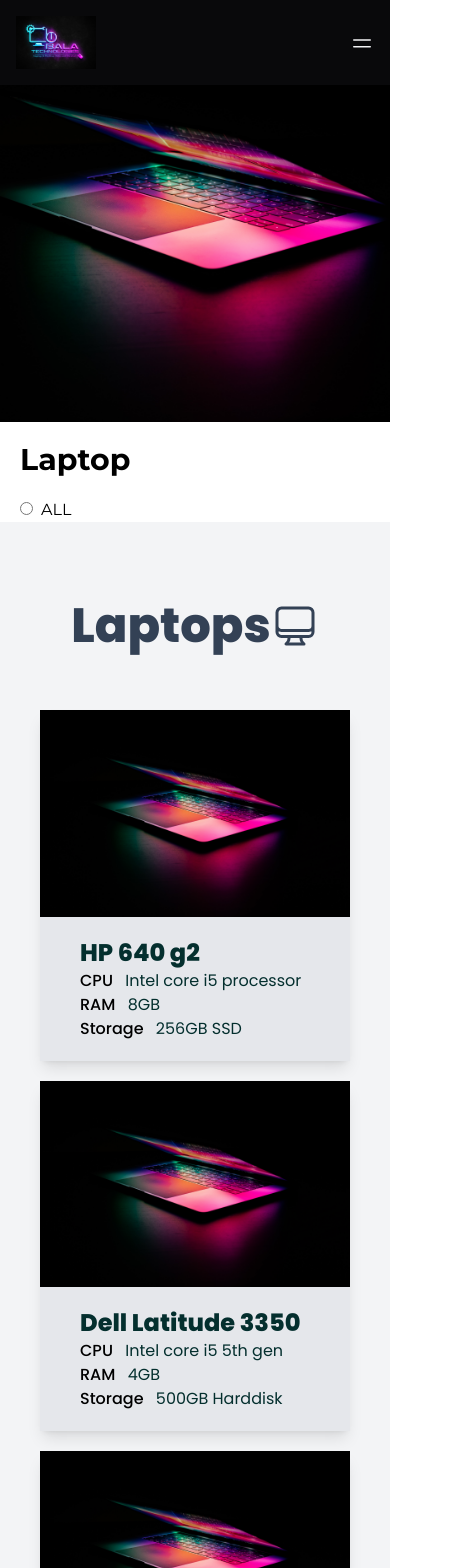
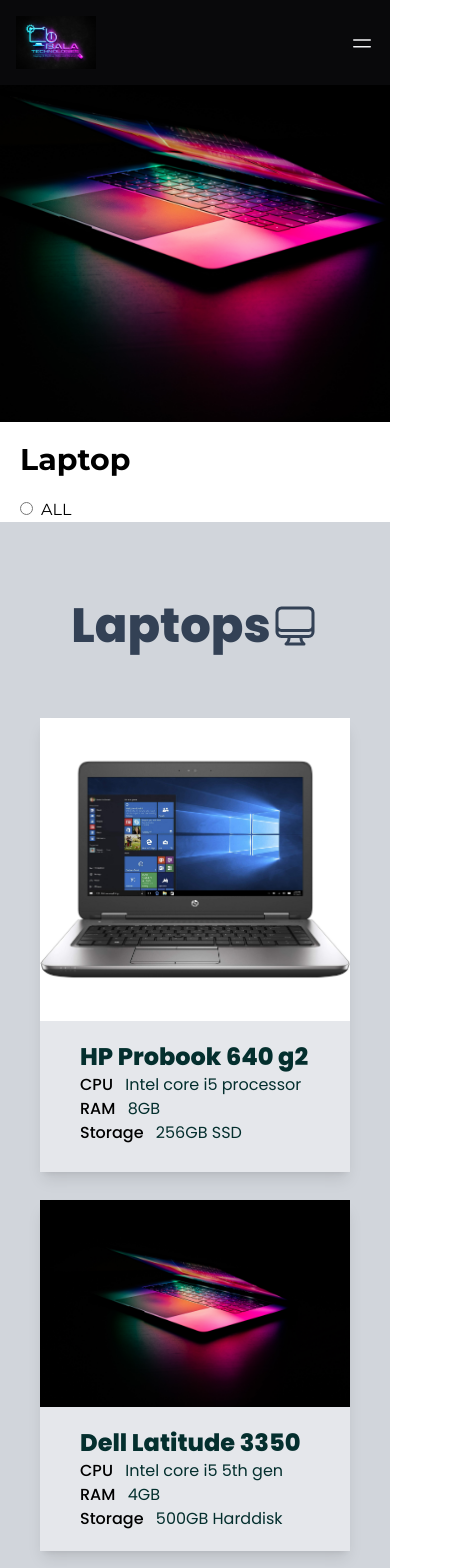
Before and after one commit to balaragavesh/bala-tech, a React (Vite) app: page / in a window 390 px wide. Shown: the top 1568 px of the page, 456 px wide, since content can reach past the window. Built offline with nearby package versions, Linux system fonts and the light colour scheme.

Commit message:
First single page

```diff
--- a/src/App.jsx
+++ b/src/App.jsx
@@ -7,16 +7,25 @@ import Services from "./component/Services";
 import Laptop from "./component/Laptop";
 import Footer from "./component/Footer";
 function App() {
+  const scrollToSection = (sectionId) => {
+    const element = document.getElementById(sectionId);
+    if (element) {
+      element.scrollIntoView({ behavior: 'smooth' });
+    }
+  };
   return (
     <div className="App">
       <Router>
-        <Navbar />
+        <Navbar scrollToSection={scrollToSection}/>
         <Routes>
           <Route exact path="/" element={<Hero />} />
           <Route exact path="/about" element={<About />} />
           <Route exact path="/services" element={<Services />} />
           <Route exact path="/laptop" element={<Laptop />} />
         </Routes>
+        <About />
+        <Services/>
+        <Laptop />
         <Footer />
       </Router>
     </div>
--- a/src/component/About.jsx
+++ b/src/component/About.jsx
@@ -2,7 +2,7 @@ import React from "react";
 
 export default function About() {
   return (
-    <div className="flex justify-center  flex-col px-10 md:px-28 bg-white min-h-screen py-28">
+    <div className="flex justify-center  flex-col px-10 md:px-28 bg-gray-300 min-h-screen py-28">
       <h1 className=" multicolor-text font-Montserrat text-6xl md:text-6xl font-bold  text-left">
         About Bala Technologies
       </h1>
--- a/src/component/Home/LaptopItem.jsx
+++ b/src/component/Home/LaptopItem.jsx
@@ -7,7 +7,7 @@ export default function LaptopItem({ item, index, handleModal }) {
       key={index}
       className="font-Poppins relative cursor-pointer shadow-lg flex flex-col bg-gray-200 "
     >
-      <img src={item.image} className="" alt="" />
+      <img src={item.image} className="h-2/3" alt="" />
       <div className="flex flex-col px-10 py-5">
         <div className="font-medium">
           <span className="text-teal-950 font-bold text-2xl">
--- a/src/component/Home/LaptopList.jsx
+++ b/src/component/Home/LaptopList.jsx
@@ -13,7 +13,7 @@ export default function LaptopList() {
     setModal(true);
   };
   return (
-    <div className="bg-gray-100 relative grid grid-cols-1 md:grid-cols-3  lg:grid-cols-5  p-10 gap-5">
+    <div className="bg-gray-300 relative grid grid-cols-1 md:grid-cols-3  lg:grid-cols-4  p-10 gap-7">
       {isLaptop ? (
         <>
           <h1 className="flex items-center justify-center col-span-1 md:col-span-3 lg:col-span-5 font-Poppins my-10 font-bold text-center text-5xl text-slate-700">
--- a/src/component/Services.jsx
+++ b/src/component/Services.jsx
@@ -84,7 +84,7 @@ export default function Services() {
           </li>
         </ul>
 
-        <a href="#" className="font-Poppins bg-zinc-900 px-4 py-2 rounded">
+        <a href="#" className="font-Poppins bg-blue-500 px-4 py-2 rounded text-white">
           Contact Us
         </a>
       </div>
--- a/src/component/json/laptop.json
+++ b/src/component/json/laptop.json
@@ -1,8 +1,8 @@
 [
   {
     "id": 1,
-    "productName": "HP 640 g2",
-    "image": "/src/assets/img1.jpg",
+    "productName": "HP Probook 640 g2",
+    "image": "/src/assets/HP 640 g2.jpg",
     "cpu": "Intel core i5 processor",
     "ram": "8GB",
     "storage": "256GB SSD",
```
Also changed, not shown: src/assets/HP 640 g2.jpg (added).
